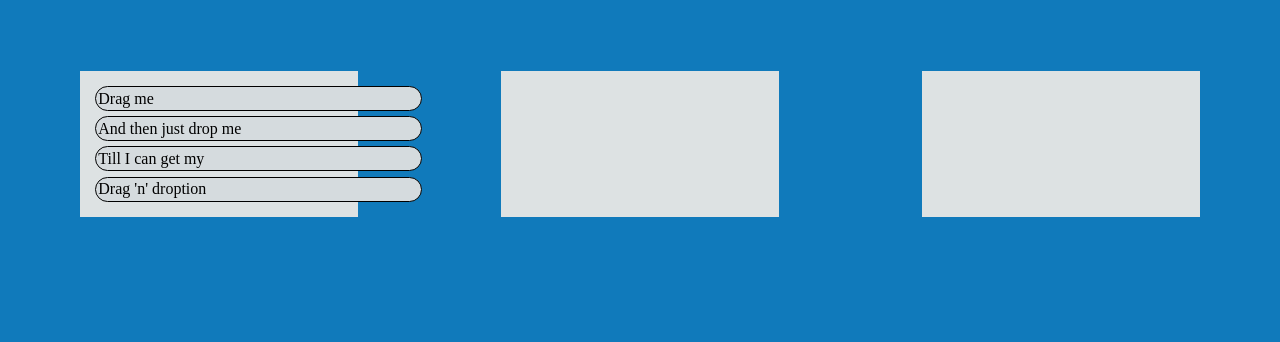
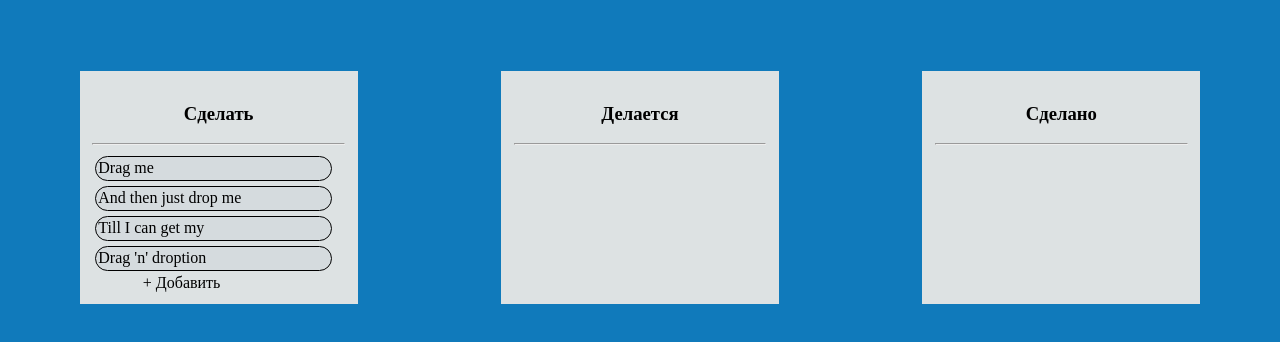
Before and after one commit to Vasya24/ahj__hw_6.1, a website built with webpack: page src/index.html in a window 1280 px wide. Built offline with nearby package versions, Linux system fonts and the light colour scheme.

Commit message:
Страшно туплю. Продолжу завтра

```diff
--- a/src/css/style.css
+++ b/src/css/style.css
@@ -13,11 +13,12 @@ li {
     display: inline-block;
     width: 30%;
     background-color: #D5DBDE;
-    width: 40vh;
+    width: 230px;;
     padding: 1%;
     margin: 1%;
     border-radius: 25px;
     border: 1px solid black;
+    z-index: 3;
 }
 
 .task_list {
@@ -34,3 +35,21 @@ li {
 .hovered {
     background: rgb(19, 255, 150, 0.5)
 }
+
+.task_list_header {
+    text-align: center;
+}
+
+.new_item {
+    position: relative;
+    left: 70%;
+    padding: 1%;
+    background-color: teal;
+    color: whitesmoke
+}
+
+.todo::after {
+    content: "+ Добавить";
+    position: relative;
+    left: 20%
+}
--- a/src/index.html
+++ b/src/index.html
@@ -10,17 +10,26 @@
 <body>
 <div class="app">
     <ul class="todo task_list">
+        <h3 class="task_list_header">Сделать</h2>
+        <hr />
         <li class="task_list_item" draggable='true'>Drag me</li>
         <li class="task_list_item" draggable='true'>And then just drop me</li>
         <li class="task_list_item" draggable='true'>Till I can get my</li>
         <li class="task_list_item" draggable='true'>Drag 'n' droption</li>
+        <!-- <p class="add">+ Добавить</p> -->
     </ul>
+
     <ul class="inprogress task_list">
+        <h3 class="task_list_header">Делается</h2>
+        <hr />
 
     </ul>
     <ul class="done task_list">
+        <h3 class="task_list_header">Сделано</h2>
+        <hr />
 
     </ul>
+
 </div>
 </body>
 </html>
```
Also changed, not shown: src/js/app.js (+7 -4 lines).
